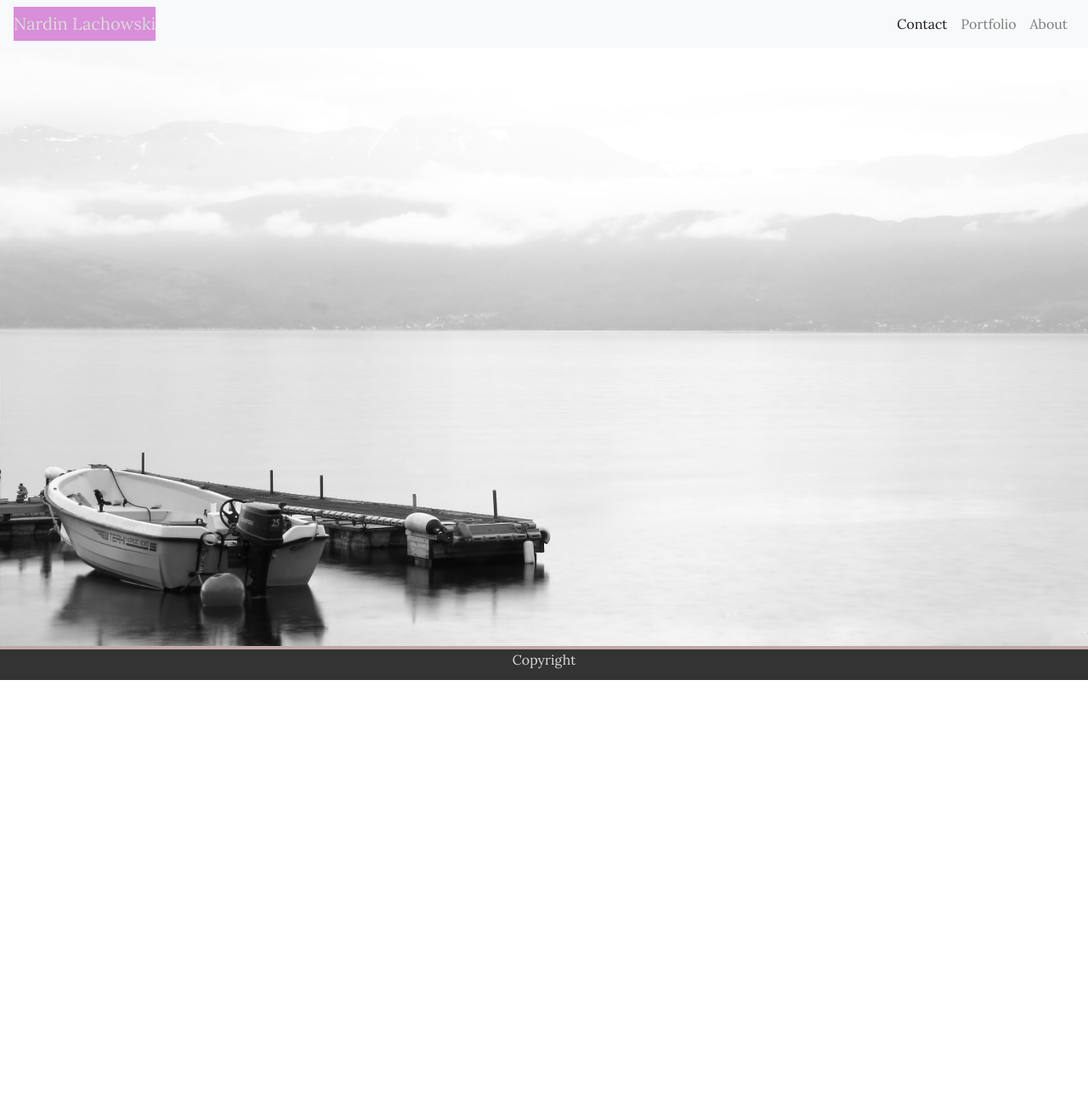
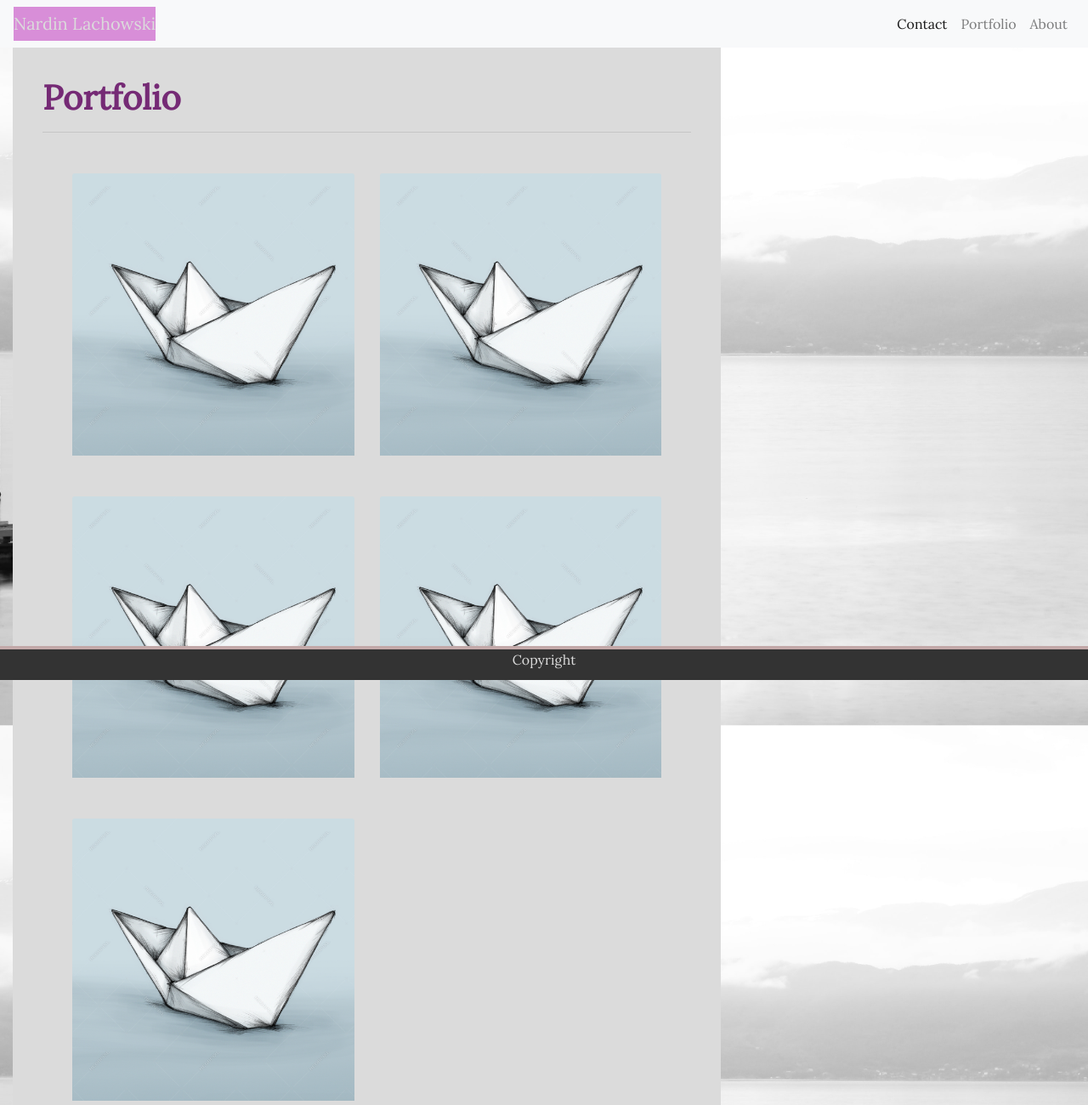
Before and after one commit to nard1n/hw02portfolio, a plain HTML site: page portfolio.html in a window 1280 px wide. Shown: the top 1300 px of the page at 85% size. Before the commit the page ends 800 px from the top, so only its background shows below. Drawn offline with nearby package versions, Linux system fonts and the light colour scheme.

Commit message:
added content to portfolio html with placeholder image; still needs buttom margin for images in same row and main section needs padding

```diff
--- a/portfolio.html
+++ b/portfolio.html
@@ -42,12 +42,46 @@
                 </div>
               </nav>
 
-    <!-- MAIN SECTION -->
-        <main class="container-fluid">
-        <!-- FIRST ROW -->
-        <div class="row">
+  <!-- MAIN SECTION -->
+<!-- CONTAINER STARTS -->
+  <main class="container-fluid">
 
-        </div>
+            <section id="about-me" class="col-xs-12 col-md-8">
+
+            <!-- HEADER -->
+              <header>
+                <h1><strong>Portfolio</strong></h1>
+              </header>
+                <hr>
+
+                <!-- CARD CONTAINER -->
+                <div class="container-fluid portfolio">
+                    <!-- First Row-->
+                        <div class="row justify-content-start">
+                            <div class="col-sm-12 col-md-12 col-lg-6">
+                                <img src="./Assets/Images/boat.png" class="card-img-top" alt="placeholder image">
+                            </div>
+                            <div class="col-sm-12 col-md-12 col-lg-6">
+                                <img src="./Assets/Images/boat.png" class="card-img-top" alt="placeholder image">
+                            </div>
+                        </div>
+                    <!-- Second Row-->
+                        <div class="row justify-content-start">
+                            <div class="col-sm-12 col-md-12 col-lg-6">
+                                <img src="./Assets/Images/boat.png" class="card-img-top" alt="placeholder image">
+                            </div>
+                            <div class="col-sm-12 col-md-12 col-lg-6">
+                                <img src="./Assets/Images/boat.png" class="card-img-top" alt="placeholder image">
+                            </div>
+                        </div>
+                    <!-- Third Row-->
+                    <div class="row justify-content-start">
+                            <div class="col-sm-12 col-md-12 col-lg-6">
+                                <img src="./Assets/Images/boat.png" class="card-img-top" alt="placeholder image">
+                            </div>
+                </div>
+                </div>
+          </section>
         </main>
 
     <!-- FOOTER -->
--- a/style.css
+++ b/style.css
@@ -29,7 +29,7 @@ body {
   #about-me {
     /* positioning */
     padding: 35px;
-    float: left;
+
 
     /* visual */
     background: rgb(219, 219, 219);
@@ -37,12 +37,15 @@ body {
 
   }
 
-  .container {
+  .container{
     margin: 0 auto;
   }
 
   .row {
     margin: 3rem 5px;
+  }
+
+  .portfolio {
 
   }
 
```
Also changed, not shown: Assets/Images/boat.png (added), 4 other files.
